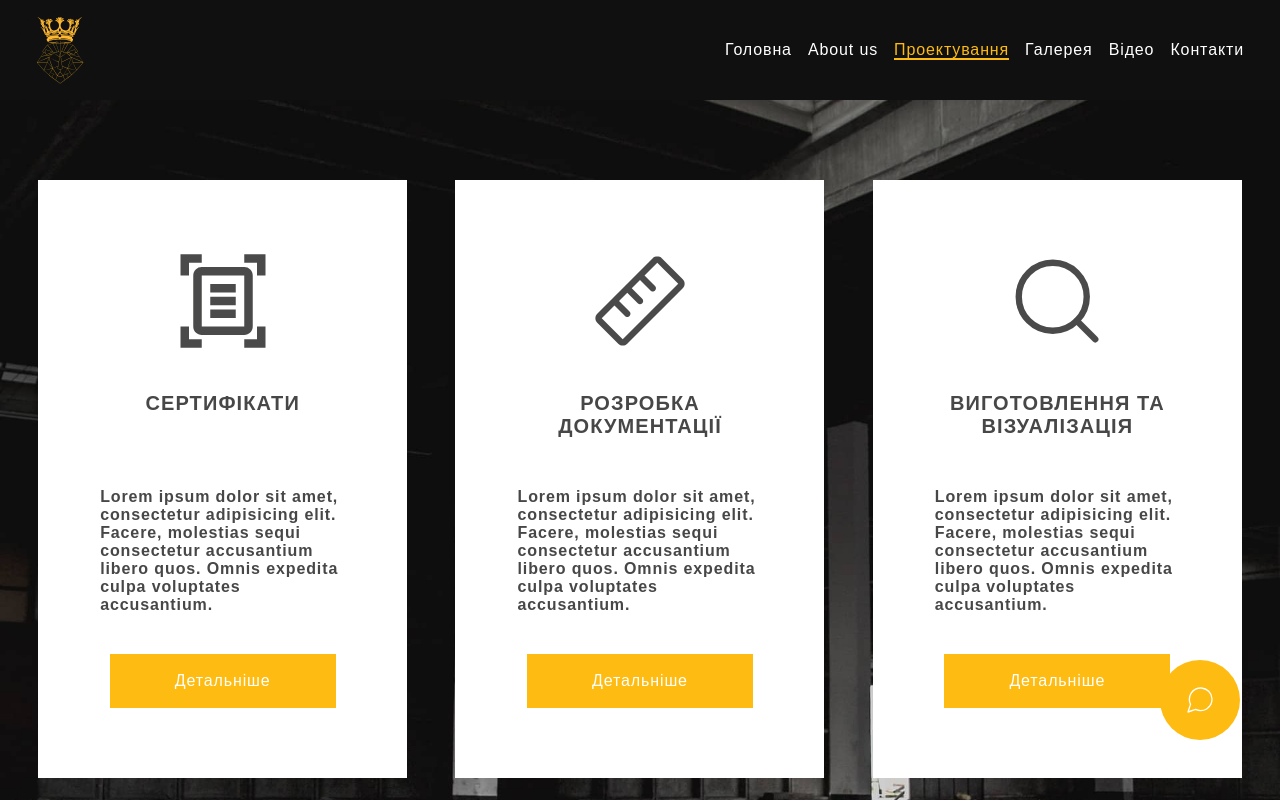
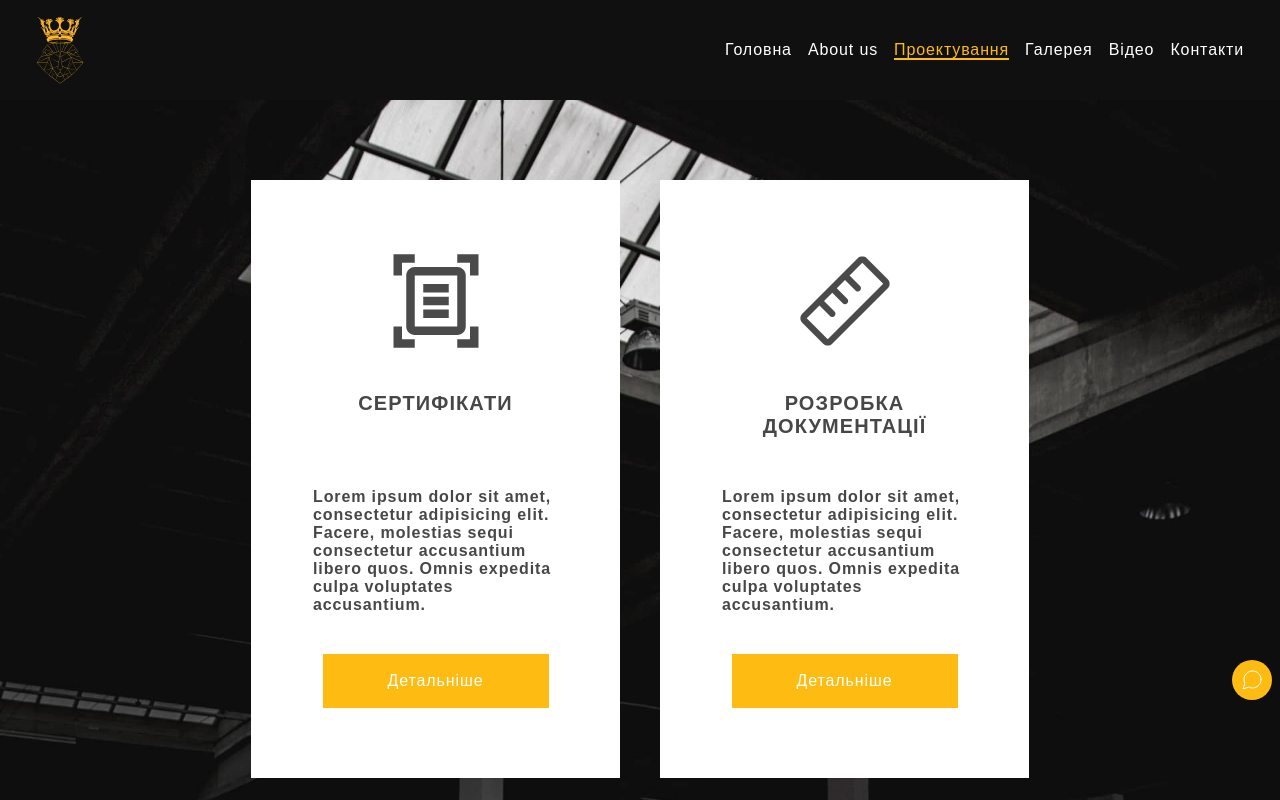
Before and after one commit to VolodymyrKavun/andezyan-build-site, a Next.js app: page /design in a window 1280 px wide. Shown: the top 800 px of the page. Built offline with nearby package versions, Linux system fonts and the light colour scheme; a web font is replaced by a local one.

Commit message:
changed styles on all pages for free place for the socialLinksButton

```diff
--- a/src/components/screens/AboutUs/AboutUs.module.css
+++ b/src/components/screens/AboutUs/AboutUs.module.css
@@ -1,10 +1,10 @@
 .container {
-  padding: 40px 34px 40px 34px;
+  padding: 40px 34px;
   width: 100%;
   min-height: calc(100vh - 105px);
 
   @media screen and (min-width: 768px) {
-    padding: 80px 34px 80px 34px;
+    padding: 40px 56px 60px;
     background: linear-gradient(rgba(22, 22, 22, 0.8), rgba(22, 22, 22, 0.8)),
       url('/design/bg_image_design_min.jpg');
     background-position: center;
--- a/src/components/screens/Design/Design.module.css
+++ b/src/components/screens/Design/Design.module.css
@@ -1,5 +1,5 @@
 .container {
-  padding: 40px 34px 40px 34px;
+  padding: 40px 34px;
   width: 100%;
   min-height: calc(100vh - 105px);
   background: url('/design/bg_image_design_min.jpg');
@@ -7,7 +7,7 @@
   background-size: cover;
 
   @media screen and (min-width: 768px) {
-    padding: 80px 34px 80px 34px;
+    padding: 80px 56px;
   }
 
   @media screen and (min-width: 1440px) {
@@ -25,7 +25,7 @@
 .list {
   display: flex;
   align-items: center;
-  justify-content: space-around;
+  justify-content: center;
   flex-wrap: wrap;
   gap: 40px;
 }
--- a/src/components/screens/DesingCategory/DesignCategory.module.css
+++ b/src/components/screens/DesingCategory/DesignCategory.module.css
@@ -5,6 +5,10 @@
   background: url('/design/bg_image_design_min.jpg');
   background-position: center;
   background-size: cover;
+
+  @media screen and (min-width: 768px) {
+    padding: 40px 56px 32px;
+  }
 
   @media screen and (min-width: 1440px) {
     min-height: calc(100vh - 145px);
@@ -19,12 +23,15 @@
 }
 
 .list {
-  padding: 40px 34px 40px 34px;
   display: flex;
   align-items: center;
-  justify-content: space-around;
+  justify-content: center;
   flex-wrap: wrap;
   gap: 24px;
+
+  @media screen and (min-width: 1440px) {
+    gap: 40px;
+  }
 }
 
 .imgWrapper {
@@ -49,7 +56,7 @@
 }
 
 .img:hover {
-  transform: scale(1.1);
+  transform: scale(1.05);
 }
 
 .buttonToBack {
--- a/src/components/screens/Gallery/Gallery.module.css
+++ b/src/components/screens/Gallery/Gallery.module.css
@@ -1,27 +1,31 @@
 .container {
   padding: 40px 16px 32px;
+
+  min-height: calc(100vh - 105px);
+
+  @media screen and (min-width: 768px) {
+    padding: 40px 56px 32px;
+    background: linear-gradient(rgba(22, 22, 22, 0.50), rgba(22, 22, 22, 0.50)), url("/gallery-bg.webp");
+    background-size: cover;
+    background-position: 50% 56%;
+  }
+
+  @media screen and (min-width: 1440px) {
+    min-height: calc(100vh - 140px);
+  }
+}
+
+.list {
   display: flex;
   justify-content: center;
   align-items: center;
   flex-wrap: wrap;
   gap: 24px;
-  min-height: calc(100vh - 105px);
 
   @media screen and (min-width: 1440px) {
     flex-direction: row;
-    justify-content: center;
-    flex-wrap: wrap;
-    row-gap: 40px;
-    column-gap: 40px;
-    background: linear-gradient(rgba(22, 22, 22, 0.50), rgba(22, 22, 22, 0.50)), url("/gallery-bg.webp");
-    background-size: cover;
-    background-position: 50% 56%;
-    min-height: calc(100vh - 140px);
+    gap: 40px;
   }
-}
-
-.item {
-  display: inline-block;
 }
 
 .imgContainer {
--- a/src/components/screens/GallerySlider/GallerySlider.module.css
+++ b/src/components/screens/GallerySlider/GallerySlider.module.css
@@ -1,21 +1,16 @@
 .container {
   padding: 64px 16px;
-  display: flex;
-  flex-direction: column;
-  align-items: center;
-  row-gap: 24px;
   min-height: calc(100vh - 105px);
 
-  @media screen and (min-width: 1440px) {
-    flex-direction: column;
-    justify-content: flex-start;
-    flex-wrap: wrap;
-    row-gap: 40px;
-    column-gap: 20px;
+  @media screen and (min-width: 768px) {
+    padding: 64px 56px;
     background: linear-gradient(rgba(22, 22, 22, 0.5), rgba(22, 22, 22, 0.5)),
       url('/gallery-bg.webp');
     background-size: cover;
     background-position: 50% 56%;
+  }
+
+  @media screen and (min-width: 1440px) {
     min-height: calc(100vh - 140px);
   }
 }
@@ -45,7 +40,7 @@
   }
 }
 
-.imagesWrapper {
+.list {
   display: flex;
   justify-content: center;
   flex-wrap: wrap;
--- a/src/components/share/SocLinksButton/SocLinksButton.module.css
+++ b/src/components/share/SocLinksButton/SocLinksButton.module.css
@@ -1,87 +1,11 @@
-/* .dropdown {
-  position: fixed;
-  display: flex;
-  right: 40px;
-  bottom: 60px;
-
-  @media (max-width: 968px) {
-    display: none;
-  }
-}
-
-.label {
-  cursor: pointer;
-  background: var(--second-color);
-  padding: 1rem 1rem;
-  width: 100%;
-  transition: all 0.4s;
-  display: block;
-  text-align: center;
-  border-radius: 30px;
-}
-
-.label:hover,
-.label:focus {
-  border-top-left-radius: 0;
-  border-bottom-left-radius: 0;
-}
-
-.socialList a {
-  display: flex;
-
-  align-items: center;
-  padding: 0.5rem 1rem;
-  width: 100%;
-  transition: all 0.2s;
-}
-
-.socialList a:hover,
-.socialList a:focus {
-  border-radius: 30px;
-  height: 65px;
-  transform: scale(1.2);
-}
-
-.socialList {
-  position: absolute;
-  top: 0;
-  left: -255px;
-  display: flex;
-  align-items: center;
-    background: var(--second-color);
-  opacity: 0;
-   min-width: 100%;
-  height: 0;
-  transform-origin: right;
-  transform: scaleX(0);
-  transition: transform 0.5s;
-}
-
-.dropdown:hover>.socialList,
-.dropdown:focus>.socialList {
-  opacity: 1;
-  height: 65px;
-  border-radius: 30px;
-  transform: scaleX(1);
-} */
-
-
-
-
-
-
-
-
-
-
 .container {
   display: none;
 
   @media screen and (min-width: 768px) {
     position: fixed;
     display: flex;
-    right: 40px;
-    bottom: 60px;
+    right: 8px;
+    bottom: 100px;
     border-radius: 50%;
   }
 }
@@ -93,10 +17,23 @@
   border-radius: 50%;
   overflow: hidden;
   cursor: pointer;
+  width: 40px;
+  height: 40px;
+  background-color: var(--second-color);
+  transition: all 0.4s;
+
+  @media screen and (min-width: 1440px) {
+    display: flex;
+    justify-content: center;
+    align-items: center;
+    border-radius: 50%;
+    overflow: hidden;
+    cursor: pointer;
     width: 80px;
     height: 80px;
     background-color: var(--second-color);
     transition: all 0.4s;
+  }
 }
 
 .circleWrapper:hover .iconCircle,
@@ -105,8 +42,13 @@
 }
 
 .circle {
+  width: 24px;
+  height: 24px;
+
+  @media screen and (min-width: 1440px) {
     width: 32px;
     height: 32px;
+  }
 }
 
 .iconCircle {
@@ -115,6 +57,24 @@
 }
 
 .socialList {
+  position: absolute;
+  bottom: 0;
+  left: 0;
+  display: flex;
+  flex-direction: column-reverse;
+  align-items: center;
+  gap: 12px;
+  padding: 8px 0;
+  width: 40px;
+  background-color: var(--second-color);
+  border-radius: 20px;
+  overflow: hidden;
+  opacity: 0;
+  transform: scaleY(0);
+  transform-origin: bottom;
+  transition: transform 0.5s;
+
+  @media screen and (min-width: 1440px) {
     position: absolute;
     bottom: 0;
     left: 0;
@@ -132,6 +92,7 @@
     transform-origin: bottom;
     transition: transform 0.5s;
   }
+}
 
 .container:hover .socialList,
 .container:focus .socialList {
@@ -140,8 +101,13 @@
 }
 
 .socSvg {
+  width: 24px;
+  height: 24px;
+
+  @media screen and (min-width: 1440px) {
     width: 32px;
     height: 32px;
+  }
 }
 
 .socLink {
--- a/src/components/ui/BackToTop/BackToTop.module.css
+++ b/src/components/ui/BackToTop/BackToTop.module.css
@@ -4,7 +4,7 @@
   border: none;
   position: fixed;
   bottom: 40px;
-  right: 26px;
+  right: 8px;
 }
 
 .notVisible {
```
Also changed, not shown: src/components/screens/Gallery/Gallery.jsx (+7 -1 lines), src/components/screens/GallerySlider/GallerySlider.jsx (+5 -4 lines), src/components/screens/Video/Video.module.css (+10 -5 lines), src/components/share/SocLinksButton/SocLinksButton.jsx (+0 -91 lines). Lines whose indentation alone changed are shown as unchanged.
